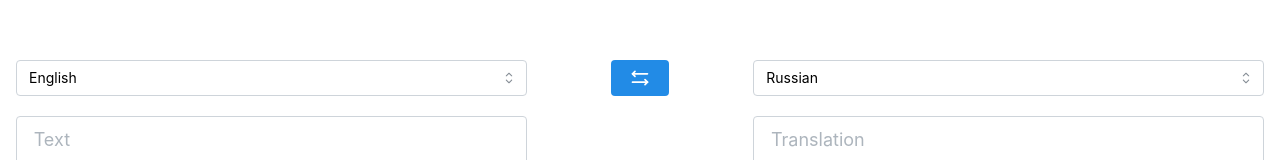
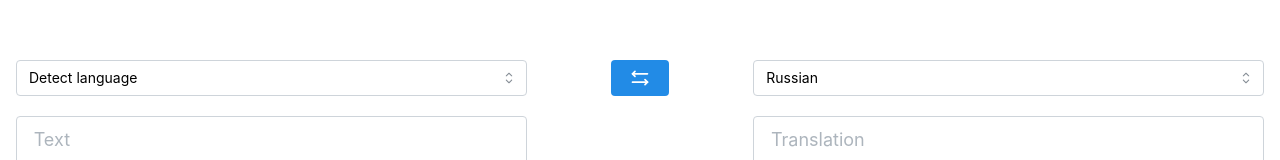
Before and after one commit to abdugaffor2004/Langify, a React (Vite) app: page / in a window 1280 px wide. Shown: the part 110-270 px from the top of the page. Built offline with nearby package versions, Linux system fonts and the light colour scheme.

Commit message:
feat: реализовал авто-определение текста

```diff
--- a/package.json
+++ b/package.json
@@ -15,6 +15,7 @@
     "@mantine/hooks": "^7.11.1",
     "@tanstack/react-query": "^5.51.1",
     "google-translate-api-browser": "^5.0.0",
+    "iso-639-1": "^3.1.2",
     "react": "^18.3.1",
     "react-dom": "^18.3.1",
     "react-icons": "^5.2.1"
--- a/src/components/LangSelect/LangSelect.jsx
+++ b/src/components/LangSelect/LangSelect.jsx
@@ -1,16 +1,22 @@
 import { Select } from '@mantine/core';
-import { LANGUAGES } from '../../data/languages';
 
-const languageOptions = Object.entries(LANGUAGES).map(([key, value]) => ({
+export const LangSelect = ({ value, onChange, isDetecting, languages }) => {
+  const languageOptions = Object.entries(languages).map(([key, value]) => ({
     value: key,
     label: value,
   }));
-export const LangSelect = ({ value, onChange }) => (
+
+  const options = isDetecting
+    ? languageOptions
+    : languageOptions.filter(option => option.value !== 'auto');
+
+  return (
     <Select
       allowDeselect={false}
-    data={languageOptions}
+      data={options}
       value={value}
       onChange={onChange}
       clearable={false}
     />
   );
+};
--- a/src/components/Translation/Translation.jsx
+++ b/src/components/Translation/Translation.jsx
@@ -5,6 +5,7 @@ import { useMutation } from '@tanstack/react-query';
 import { LangSelect } from '../LangSelect';
 import { TbArrowsLeftRight, TbLanguage } from 'react-icons/tb';
 import styles from './Translation.module.css';
+import ISO6391 from 'iso-639-1';
 import {
   INITIAL_TRANSLATION_STATE,
   translationReducer,
@@ -13,6 +14,7 @@ import {
   SET_SOURCE_ACTION_TYPE,
   SWAP_LANGUAGES_ACTION_TYPE,
   SET_TARGET_ACTION_TYPE,
+  SET_DETECTED_LANG_ACTION_TYPE,
 } from './reducer';
 
 export const Translation = () => {
@@ -28,6 +30,15 @@ export const Translation = () => {
       }),
     onSuccess: data => {
       dispatch({ type: SET_TRANSLATED_TEXT_ACTION_TYPE, payload: data.text });
+      if (state.source === 'auto' && data.from.language.iso) {
+        dispatch({
+          type: SET_DETECTED_LANG_ACTION_TYPE,
+          payload: {
+            value: data.from.language.iso,
+            label: `(${ISO6391.getName(data.from.language.iso)})`,
+          },
+        });
+      }
     },
   });
 
@@ -60,7 +71,12 @@ export const Translation = () => {
     <Container size="xl" className={styles.container}>
       <Grid className={styles.gridContainer}>
         <Grid.Col span={5}>
-          <LangSelect value={state.source} onChange={handleSourceChange} />
+          <LangSelect
+            languages={state.languages}
+            isDetecting={true}
+            value={state.source}
+            onChange={handleSourceChange}
+          />
           <Textarea
             placeholder="Text"
             className={styles.textarea}
@@ -94,6 +110,7 @@ export const Translation = () => {
 
         <Grid.Col span={5}>
           <LangSelect
+            languages={state.languages}
             value={state.target}
             onChange={handleTargetChange}
           />
--- a/src/components/Translation/reducer.js
+++ b/src/components/Translation/reducer.js
@@ -3,12 +3,21 @@ export const SET_TRANSLATED_TEXT_ACTION_TYPE = 'SET_TRANSLATED_TEXT_ACTION_TYPE'
 export const SET_SOURCE_ACTION_TYPE = 'SET_SOURCE_ACTION_TYPE';
 export const SET_TARGET_ACTION_TYPE = 'SET_TARGET_ACTION_TYPE';
 export const SWAP_LANGUAGES_ACTION_TYPE = 'SWAP_LANGUAGES_ACTION_TYPE';
+export const SET_DETECTED_LANG_ACTION_TYPE = 'SET_DETECTED_TEXT_ACTION_TYPE';
 
 export const INITIAL_TRANSLATION_STATE = {
   query: '',
   translatedText: '',
-  source: 'en',
+  source: 'auto',
   target: 'ru',
+  detectedLang: { value: '', label: '' },
+  languages: {
+    auto: 'Detect language',
+    en: 'English',
+    ru: 'Russian',
+    zh: 'Chinese',
+    es: 'Spanish',
+  },
 };
 
 export const translationReducer = (state = INITIAL_TRANSLATION_STATE, action) => {
@@ -19,19 +28,21 @@ export const translationReducer = (state = INITIAL_TRANSLATION_STATE, action) =>
     case SET_TRANSLATED_TEXT_ACTION_TYPE:
       return { ...state, translatedText: action.payload };
 
-    case SET_SOURCE_ACTION_TYPE:
+    case SET_SOURCE_ACTION_TYPE: {
+      const sourceLang = state.source === 'auto' ? state.detectedLang.value : state.source;
       if (action.payload !== state.target) {
         return { ...state, source: action.payload };
       }
       return {
         ...state,
         source: state.target,
-        target: state.source,
+        target: sourceLang,
         query: state.translatedText,
         translatedText: state.query,
       };
+    }
 
-    case SET_TARGET_ACTION_TYPE:
+    case SET_TARGET_ACTION_TYPE: {
       if (action.payload !== state.source) {
         return { ...state, target: action.payload };
       }
@@ -42,14 +53,27 @@ export const translationReducer = (state = INITIAL_TRANSLATION_STATE, action) =>
         query: state.translatedText,
         translatedText: state.query,
       };
+    }
 
-    case SWAP_LANGUAGES_ACTION_TYPE:
+    case SWAP_LANGUAGES_ACTION_TYPE: {
+      const sourceLang = state.source === 'auto' ? state.detectedLang.value : state.source;
       return {
         ...state,
         source: state.target,
-        target: state.source,
+        target: sourceLang,
         query: state.translatedText,
         translatedText: state.query,
+      };
+    }
+
+    case SET_DETECTED_LANG_ACTION_TYPE:
+      return {
+        ...state,
+        detectedLang: { ...state.detectedLang, ...action.payload },
+        languages: {
+          ...state.languages,
+          auto: `Detect language ${action.payload.label}`,
+        },
       };
 
     default:
```
Also changed, not shown: 1 other file (tests, documents, lock files or other folders). Lines whose indentation alone changed are shown as unchanged.
